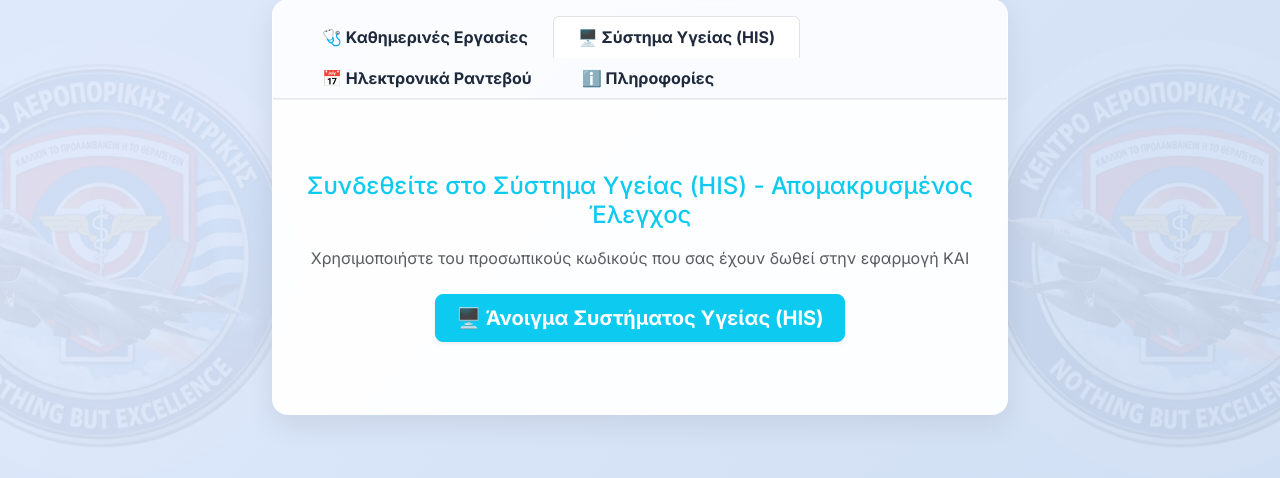
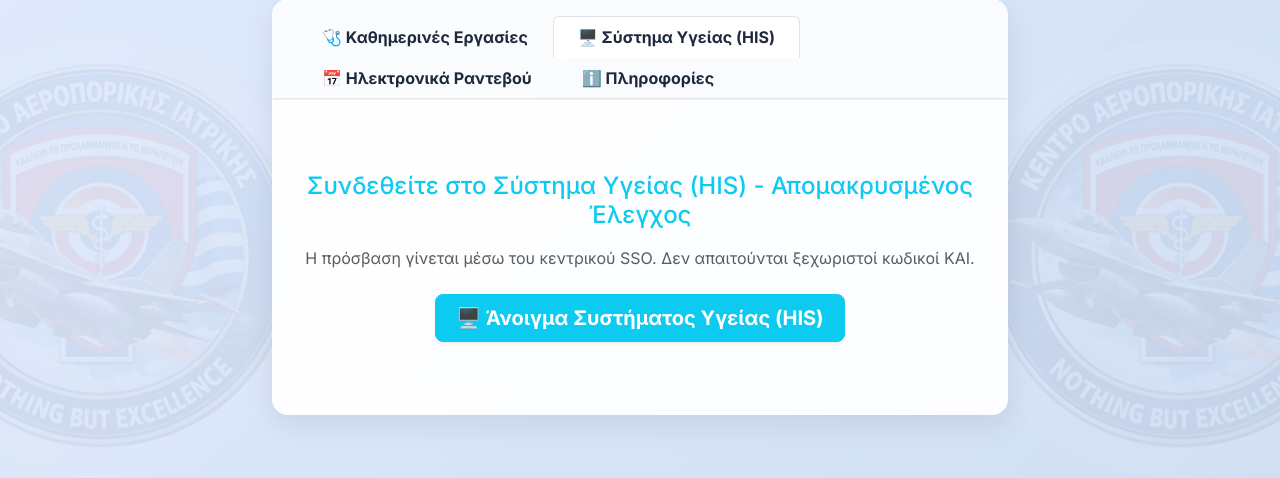
Before and after one commit to itc251gna/KAI_ARCHIVE, a Python web app: template templates/index.html in a window 1280 px wide, after a click on "🖥️ Σύστημα Υγείας (HIS)". Shown: the part 141-619 px from the top of the page. Run offline with Jinja, Linux system fonts and the light colour scheme; the template is opened without the code that fills it, so the values that code supplies are empty.

Commit message:
Update HIS SSO wording

```diff
--- a/templates/index.html
+++ b/templates/index.html
@@ -110,7 +110,7 @@
                     <div class="tab-pane fade" id="his" role="tabpanel" tabindex="0">
                         <div class="text-center py-5">
                             <h4 class="text-info mb-3">Συνδεθείτε στο Σύστημα Υγείας (HIS) - Απομακρυσμένος Έλεγχος</h4>
-                            <p class="text-muted mb-4">Χρησιμοποιήστε του προσωπικούς κωδικούς που σας έχουν δωθεί στην εφαρμογή ΚΑΙ</p>
+                            <p class="text-muted mb-4">Η πρόσβαση γίνεται μέσω του κεντρικού SSO. Δεν απαιτούνται ξεχωριστοί κωδικοί KAI.</p>
                             <a href="/his_system" class="btn btn-info btn-lg w-60 fw-bold shadow-sm text-white">
                                 🖥️ Άνοιγμα Συστήματος Υγείας (HIS)
                             </a>
```
